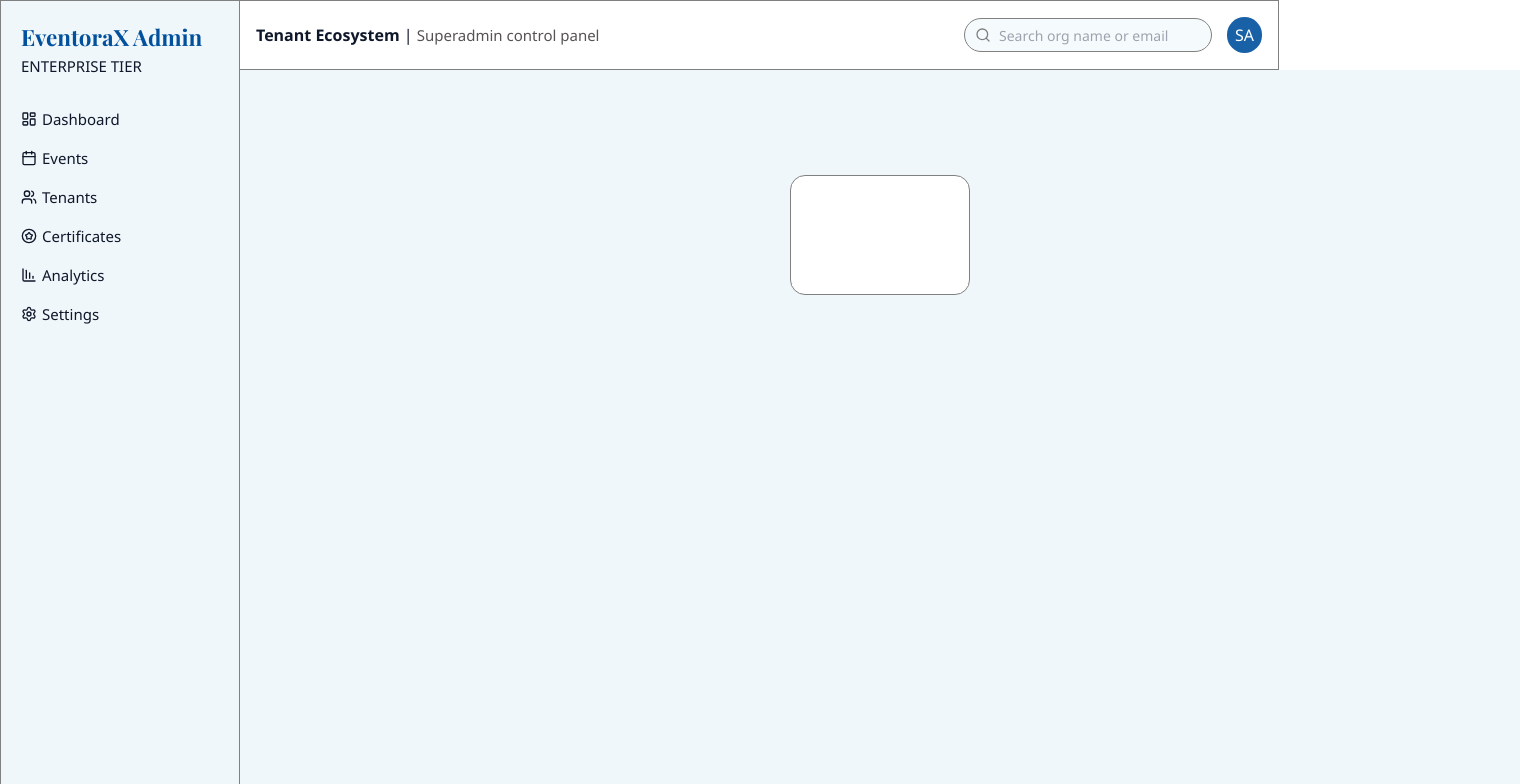
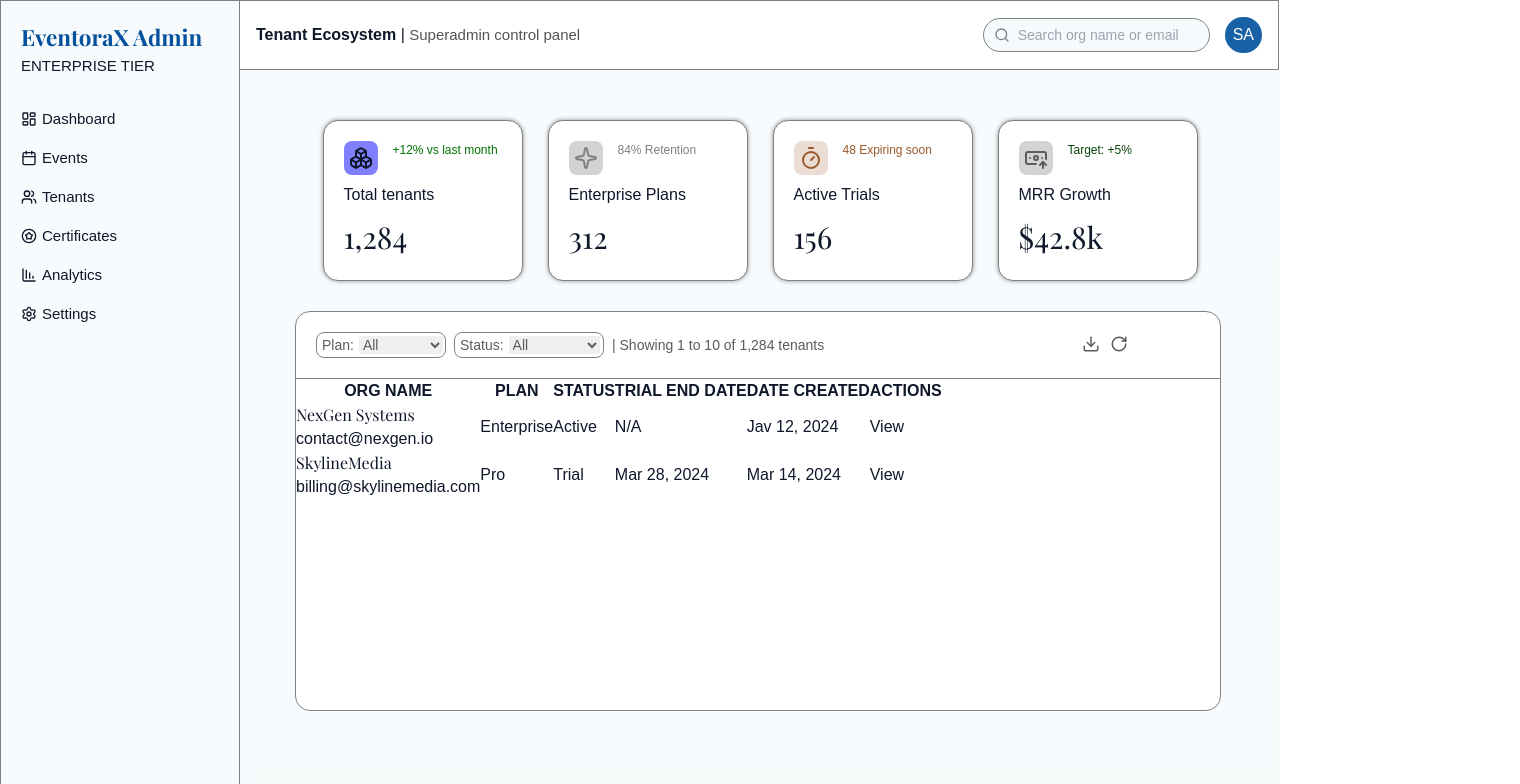
Before and after one commit to orbit-i/EventoraX, a React (Vite) app: page / in a window 1280 px wide. Shown: the top 784 px of the page, 1520 px wide, since content can reach past the window. Built offline with nearby package versions, Linux system fonts and the light colour scheme; the HTML template or start-up script is replaced by a standard one.

Commit message:
Add TenantTable component and update StatsCards layout

```diff
--- a/src/components/styles/Sidebar.css
+++ b/src/components/styles/Sidebar.css
@@ -15,7 +15,7 @@ aside {
   padding: 20px;
   padding-right: 30px;
   border: 1px solid grey;
-  background-color: rgb(173, 216, 230, 0.2);
+  background-color: rgb(173, 216, 230, 0.1);
 }
 
 .sidebar-main-heading h1 {
--- a/src/components/styles/StatsCards.css
+++ b/src/components/styles/StatsCards.css
@@ -7,12 +7,12 @@
 
 main {
   position: relative;
-  left: 240px;
   top: 70px;
-  padding-top: 105px;
-  width: 100%;
+  margin-left: 240px;
+  padding-top: 50px;
+  width: calc(100% - 240px);
   height: 100vh;
-  background-color: rgb(173, 216, 230, 0.2);
+  background-color: rgb(173, 216, 230, 0.1);
 }
 
 .stats-cards-container {
@@ -23,9 +23,74 @@ main {
 }
 
 .stats-card {
-  width: 180px;
+  display: flex;
+  flex-direction: column;
+  justify-content: center;
+  align-items: start;
+  gap: 8px;
+  padding: 20px;
+  width: 200px;
   min-height: 120px;
   background-color: #ffffff;
   border: 1px solid gray;
   border-radius: 15px;
+  box-shadow: 0px 0px 4px rgb(128, 128, 128, 0.9);
 }
+
+.stats-box-icon-container {
+  background-color: rgb(0, 0, 255, 0.5);
+  padding: 5px;
+  border-radius: 8px;
+}
+
+.stats-card-upper-container {
+  display: flex;
+  justify-content: center;
+  align-items: start;
+  gap: 15px;
+}
+
+.stats-para-container {
+  font-size: 12px;
+  color: #007200;
+}
+
+.stats-retention-para {
+  color: gray;
+}
+
+.total-tenants h1 {
+  font-size: 30px;
+}
+
+.sparkle-icon-container {
+  background-color: lightgray;
+}
+
+.sparkle-icon {
+  color: gray;
+}
+
+.timer-icon-container {
+  background-color: rgb(153, 88, 42, 0.2);
+}
+
+.timer-icon {
+  color: #99582a;
+}
+
+.stats-expiring-para p {
+  color: #99582a;
+}
+
+.stats-bank-note-arrow-up-container {
+  background-color: lightgray;
+}
+
+.bank-note-arrow-up {
+  color: rgb(94, 92, 92);
+}
+
+.stats-target-para {
+  color: #0b460b;
+}
--- a/src/components/styles/TenantTable.css
+++ b/src/components/styles/TenantTable.css
@@ -0,0 +1,97 @@
+* {
+  margin: 0;
+  padding: 0;
+  box-sizing: border-box;
+  font-family: sans-serif;
+}
+
+
+
+.tenant-table-container {
+  background-color: #ffffff;
+  width: 89%;
+  min-height: 400px;
+  border-radius: 15px;
+  border: 1px solid gray;
+  margin-top: 30px;
+  overflow: hidden;
+  margin-left: 55px;
+}
+
+.plan-options-container {
+  border-bottom: 1px solid gray;
+  width: 100%;
+  padding: 20px;
+}
+
+.filter-group {
+  border: 1px solid gray;
+  width: 150px;
+  border-radius: 8px;
+  cursor: pointer;
+}
+
+.first-filter-group {
+  width: 130px;
+}
+
+.plan-options-container {
+  display: flex;
+  gap: 8px;
+  color: rgb(92, 90, 90);
+}
+
+.plan-options-container select {
+  font-size: 14px;
+  border: none;
+  outline: 0;
+  /* appearance: none; */
+  cursor: pointer;
+}
+
+.plan-options-container label {
+  font-size: 14px;
+  padding: 5px;
+}
+
+.plan-options-container option {
+  font-size: 10px;
+}
+
+.tenants-count-container {
+  display: flex;
+  justify-content: center;
+  align-items: center;
+  font-size: 14px;
+  color: rgb(92, 90, 90);
+}
+
+.tenants-icons-container {
+  display: flex;
+  gap: 10px;
+  margin-left: 250px;
+}
+
+.tenants-download-icon {
+  width: 18px;
+}
+
+.rotate-cw-icon {
+  width: 18px;
+}
+
+.table-main-heading-container {
+  display: flex;
+  justify-content: center;
+  align-items: center;
+  gap: 90px;
+  padding: 15px;
+  border-bottom: 1px solid gray;
+  width: 100%;
+  background-color: rgb(173, 216, 230, 0.25);
+}
+
+.table-main-heading-container th {
+  font-size: 13px;
+  font-weight: 600;
+}
--- a/src/components/superadmin/StatsCards.jsx
+++ b/src/components/superadmin/StatsCards.jsx
@@ -1,13 +1,78 @@
+import { Boxes, Sparkle, Sparkles, Timer, BanknoteArrowUp } from 'lucide-react'
 import '../styles/StatsCards.css'
+import TenantTable from './TenantTable'
 
 function StatsCards() {
   return (
     <main>
       <div className='stats-cards-container'>
+        {/* first card */}
         <div className='stats-card'>
-
+          <div className='stats-card-upper-container'>
+            <div className='stats-box-icon-container'>
+              <Boxes />
+            </div>
+            <div className='stats-para-container'>
+              <p>+12% vs last month</p>
+            </div>
+          </div>
+          <div>Total tenants</div>
+          <div className='total-tenants'>
+            <h1>1,284</h1>
+          </div>
+        </div>
+        {/* second card */}
+        <div className='stats-card'>
+          <div className='stats-card-upper-container'>
+            <div className='stats-box-icon-container sparkle-icon-container'>
+              <Sparkle className='sparkle-icon' />
+            </div>
+            <div className='stats-para-container stats-retention-para'>
+              <p>84% Retention</p>
+            </div>
+          </div>
+          <div>
+            <p>Enterprise Plans</p>
+          </div>
+          <div className='total-tenants'>
+            <h1>312</h1>
+          </div>
+        </div>
+        {/* third card */}
+        <div className='stats-card'>
+          <div className='stats-card-upper-container'>
+            <div className='stats-box-icon-container timer-icon-container'>
+              <Timer className='timer-icon' />
+            </div>
+            <div className='stats-para-container stats-expiring-para'>
+              <p>48 Expiring soon</p>
+            </div>
+          </div>
+          <div>Active Trials</div>
+          <div className='total-tenants'>
+            <h1>156</h1>
+          </div>
+        </div>
+        {/* fourth card */}
+        <div className='stats-card'>
+          <div className='stats-card-upper-container'>
+            <div className='stats-box-icon-container stats-bank-note-arrow-up-container'>
+              <BanknoteArrowUp className='bank-note-arrow-up' />
+            </div>
+            <div className='stats-para-container stats-target-para'>
+              <p>Target: +5%</p>
+            </div>
+          </div>
+          {/* second container */}
+          <div>MRR Growth</div>
+          {/* third container */}
+          <div className='total-tenants'>
+            <h1>$42.8k</h1>
+          </div>
         </div>
       </div>
+      {/* tenant Table */}
+      <TenantTable />
     </main>
   )
 }
--- a/src/components/superadmin/TenantTable.jsx
+++ b/src/components/superadmin/TenantTable.jsx
@@ -0,0 +1,77 @@
+import { Download, RotateCcw, RotateCw } from 'lucide-react'
+import '../styles/TenantTable.css'
+import tenants from './tenantsData'
+
+function TenantTable() {
+  return (
+    <div className='tenant-table-container'>
+      <div className='plan-options-container'>
+        <div className='filter-group first-filter-group'>
+          <label htmlFor="Plan">Plan:</label>
+          <select name="Plan" id="Plan">
+            <option value="All">All</option>
+            <option value="Enterprise">Enterprise</option>
+            <option value="Pro">Pro</option>
+            <option value="Startup">Startup</option>
+            <option value="Trial">Trial</option>
+          </select>
+        </div>
+        <div className='filter-group'>
+          <label htmlFor="Status">Status:</label>
+          <select name="Status" id="Status">
+            <option value="All">All</option>
+            <option value="Active">Active</option>
+            <option value="Trial">Trial</option>
+            <option value="Suspended">Suspended</option>
+            <option value="Expired">Expired</option>
+          </select>
+        </div>
+        <div className='tenants-count-container'>
+          <p>| Showing 1 to 10 of 1,284 tenants</p>
+        </div>
+        <div className='tenants-icons-container'>
+          <div>
+            <Download className='tenants-download-icon' />
+          </div>
+          <div>
+            <RotateCw className='rotate-cw-icon' />
+          </div>
+        </div>
+      </div>
+      {/* second line */}
+      <table>
+        <thead>
+          <tr>
+            <th>ORG NAME</th>
+            <th>PLAN</th>
+            <th>STATUS</th>
+            <th>TRIAL END DATE</th>
+            <th>DATE CREATED</th>
+            <th>ACTIONS</th>
+          </tr>
+        </thead>
+
+        <tbody>
+          {tenants.map((tenant) => (
+              <tr key={tenant.id}>
+                <td>
+                  <h4>{tenant.orgName}</h4>
+                  <p>{tenant.email}</p>
+                </td>
+                <td>{tenant.plan}</td>
+                <td>{tenant.status}</td>
+                <td>{tenant.trialEndDate}</td>
+                <td>{tenant.createdAt}</td>
+                <td>
+                  <button>View</button>
+                </td>
+              </tr>
+            ))
+          }
+        </tbody>
+      </table>
+    </div>
+  )
+}
+
+export default TenantTable
--- /dev/null
+++ b/src/components/superadmin/tenantsData.js
@@ -0,0 +1,25 @@
+
+
+const tenants = [
+  {
+    id: 1,
+    orgName: "NexGen Systems",
+    email: "contact@nexgen.io",
+    plan: "Enterprise",
+    status: "Active",
+    trialEndDate: "N/A",
+    createdAt: "Jav 12, 2024"
+  },
+
+  {
+    id: 2,
+    orgName: "SkylineMedia",
+    email: "billing@skylinemedia.com",
+    plan: "Pro",
+    status: "Trial",
+    trialEndDate: "Mar 28, 2024",
+    createdAt: "Mar 14, 2024"
+  }
+]
+
+export default tenants;
--- a/src/pages/Dashboard/TenantManagement.jsx
+++ b/src/pages/Dashboard/TenantManagement.jsx
@@ -2,6 +2,7 @@ import Header from "../../components/superadmin/Header";
 import Sidebar from "../../components/superadmin/Sidebar";
 import React from 'react'
 import StatsCards from "../../components/superadmin/StatsCards";
+import TenantTable from "../../components/superadmin/TenantTable";
 
 function TenantManagement() {
   return (
```
